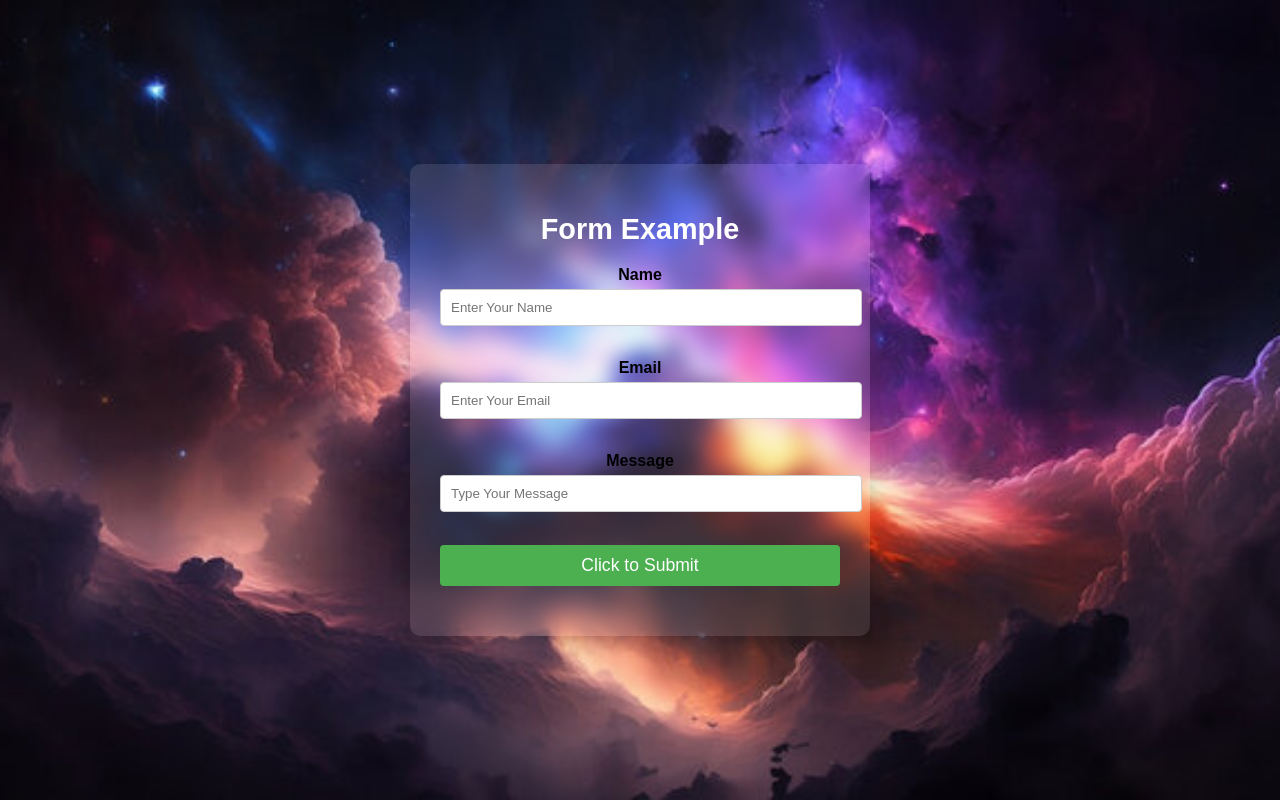
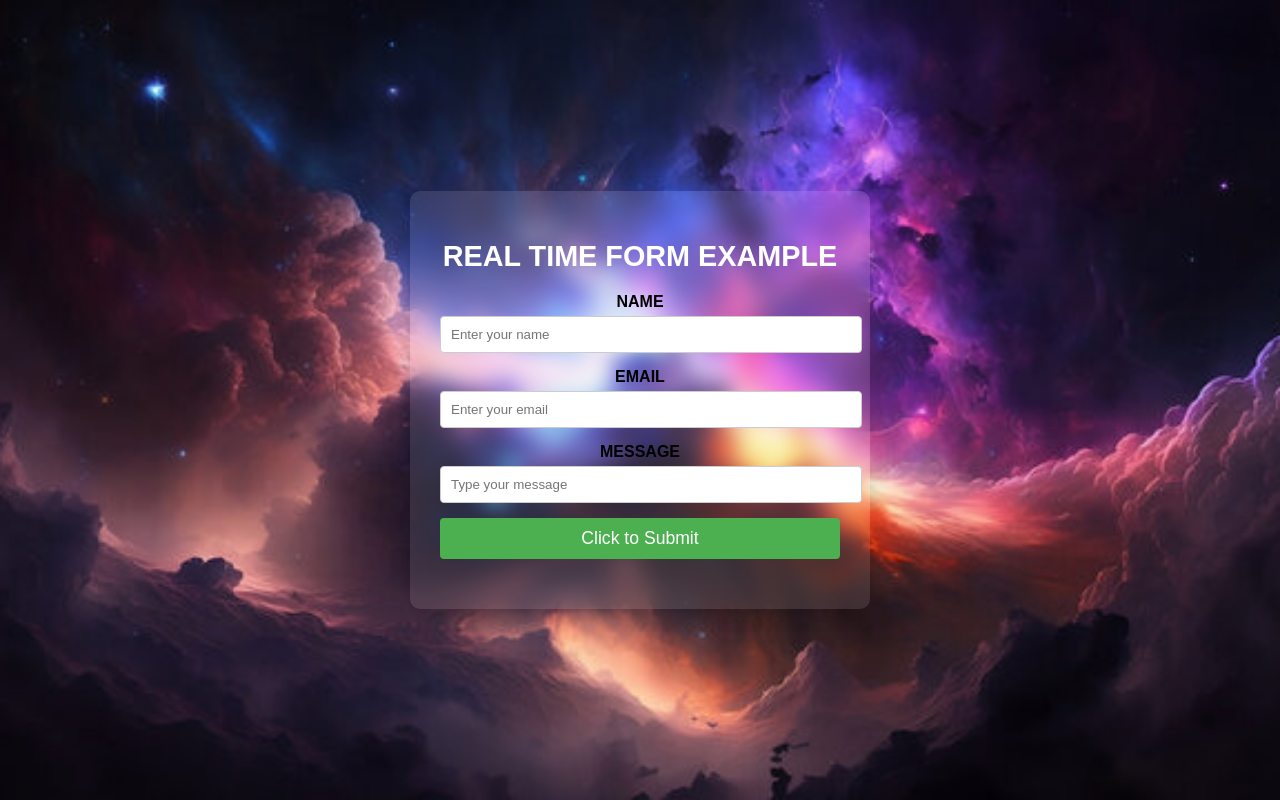
Before and after one commit to MahnoorGujjar/real-time-form, a plain HTML site: page index.html in a window 1280 px wide. Drawn offline with Linux system fonts and the light colour scheme.

Commit message:
first commit

```diff
--- a/index.html
+++ b/index.html
@@ -1,45 +1,38 @@
-
 <!DOCTYPE html>
 <html lang="en">
 <head>
     <meta charset="UTF-8">
     <meta name="viewport" content="width=device-width, initial-scale=1.0">
-    <link rel="stylesheet" href="./styles.css">
-    <title>Form Submission</title>
+    <link rel="stylesheet" href="styles.css">
+    <title>Real Time Form Example</title>
 </head>
 <body>
 
+
     <div class="container">
-        <h1>Form Example</h1>
 
+        <h1>REAL TIME FORM EXAMPLE</h1>
 
         <form id="myForm">
-            <label for="name">Name
-                <input type="text" placeholder="Enter Your Name" id="name">
+            <label for="name">NAME
+                <input type="text" placeholder="Enter your name" id="name" required>
             </label>
 
-            <br>
-
-            <label for="email">Email
-                <input type="email" placeholder="Enter Your Email" id="email">
+            <label for="email">EMAIL
+                <input type="email" placeholder="Enter your email" id="email" required>
             </label>
 
-            <br>
-
-            <label for="message">Message
-                <input type="text" placeholder="Type Your Message" id="message">
+            <label for="message">MESSAGE
+                <input type="text" placeholder="Type your message" id="message" required>
             </label>
-
-            <br>
-
-            <!-- Submit Button -->
-            <button type="button" id="submitBtn">Click to Submit</button>
         </form>
 
-        <!-- Display the submitted details here -->
+        <!-- Add an ID to the submit button -->
+        <button id="submitBtn">Click to Submit</button>
+
         <p id="output"></p>
     </div>
 
-    <script src="./script.js"></script>
+    <script src="script.js"></script>
 </body>
 </html>
```
